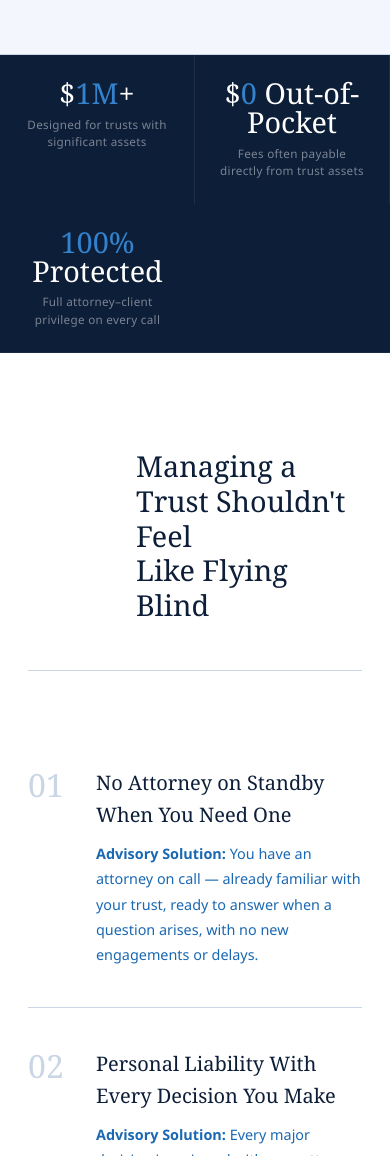
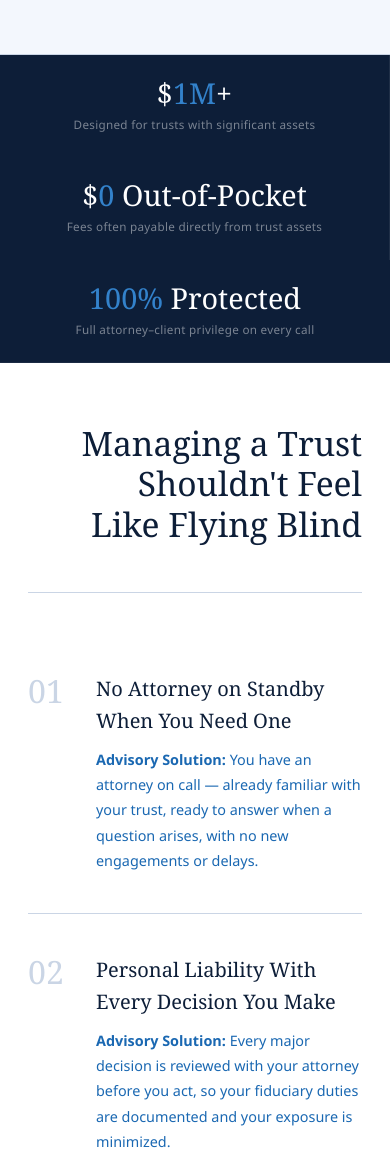
Before and after one commit to lmansell33/sjf-law-group, a plain HTML site: page index.html in a window 390 px wide. Shown: the part 844-2000 px from the top of the page. Drawn offline with Linux system fonts and the light colour scheme.

Commit message:
Mobile layout fixes: stats single column, headline right-align/larger, even pain item spacing
Co-Authored-By: Claude Sonnet 4.6 <noreply@anthropic.com>

```diff
--- a/assets/css/styles.css
+++ b/assets/css/styles.css
@@ -733,7 +733,8 @@ img { max-width: 100%; height: auto; }
   .hero { grid-template-columns: 1fr; min-height: auto; }
   .hero__left { padding: 56px 32px; border-right: none; border-bottom: 1px solid var(--border); }
   .hero__right { padding: 40px 32px 56px; }
-  .pain-section__header { grid-template-columns: 1fr; gap: 20px; }
+  .pain-section { padding: 60px 0 96px; }
+  .pain-section__header { text-align: right; padding-left: 0; margin-bottom: 40px; }
   .benefits-inner { grid-template-columns: 1fr; gap: 48px; }
   .benefits-left { position: static; }
   .tiers-header { grid-template-columns: 1fr; gap: 20px; }
@@ -756,4 +757,5 @@ img { max-width: 100%; height: auto; }
   .pain-item { grid-template-columns: 48px 1fr; gap: 20px; }
   .pain-item__number { font-size: 2rem; }
   .stat-item { padding: 24px 20px; }
+  .stats-bar__inner { grid-template-columns: 1fr; }
 }
--- a/index.html
+++ b/index.html
@@ -58,7 +58,7 @@
     <div class="container">
       <div class="pain-section__header">
         <div>
-          <h2 class="section-headline" style="font-family:'Georgia',serif;font-size:clamp(1.8rem,3vw,2.6rem);font-weight:normal;line-height:1.2;">Managing a Trust Shouldn't Feel<br>Like Flying Blind</h2>
+          <h2 class="section-headline" style="font-family:'Georgia',serif;font-size:clamp(2.1rem,3.5vw,3.1rem);font-weight:normal;line-height:1.2;">Managing a Trust Shouldn't Feel<br>Like Flying Blind</h2>
         </div>
       </div>
 
```
